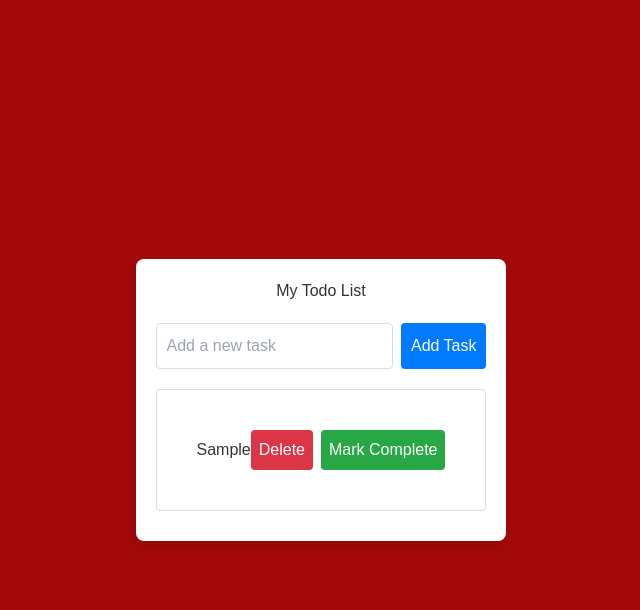
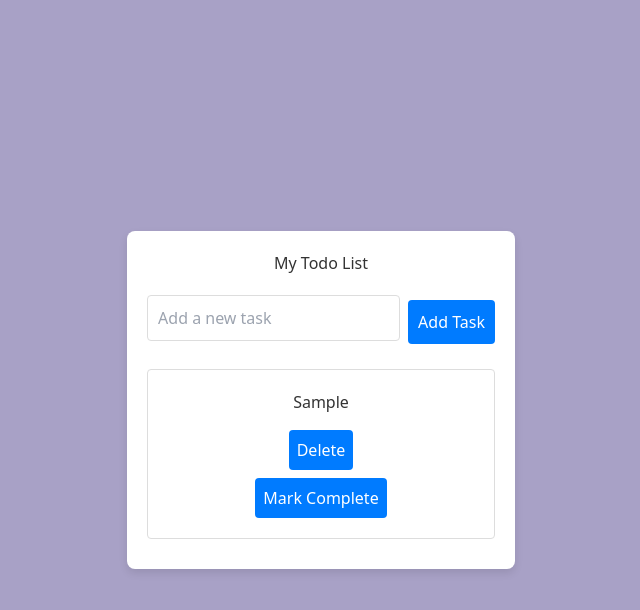
Before and after one commit to Rasibul/my-todo-app, a React (Create React App) app: page / in a window 1280 px wide. Both pictures are taken after typing "Sample" into the empty fields and a click on the button "Add Task". Shown: the top 610 px of the page, without its empty margins (319-959 px from the left). Built offline with nearby package versions, Linux system fonts and the light colour scheme.

Commit message:
change style for button

```diff
--- a/src/App.css
+++ b/src/App.css
@@ -1,6 +1,5 @@
 body {
-  font-family: 'Arial', sans-serif;
-  background-color: #a30909;
+  background-color: #a8a1c6;
   margin: 0;
   display: flex;
   justify-content: center;
@@ -24,15 +23,15 @@ h1 {
 
 .task-form {
   display: flex;
+  flex-direction: column; /* Stack elements vertically */
   margin-top: 20px;
 }
 
 .task-form input {
-  flex: 1;
   padding: 10px;
   border: 1px solid #ddd;
   border-radius: 4px;
-  margin-right: 8px;
+  margin-bottom: 8px; /* Space between input and buttons */
   outline: none;
 }
 
@@ -53,42 +52,46 @@ h1 {
 
 .task-item {
   display: flex;
+  flex-direction: column; /* Stack elements vertically on small screens */
   align-items: center;
   justify-content: space-between;
   background-color: #fff;
   border: 1px solid #ddd;
   border-radius: 4px;
-  padding: 40px;
+  padding: 20px; /* Reduced padding for better mobile experience */
   margin-bottom: 10px;
 }
 
 .task-text {
-  flex: 1;
   font-size: 16px;
   color: #333;
+  margin-bottom: 8px; /* Space between text and buttons */
 }
 
 .completed {
   text-decoration: line-through;
   color: #888;
-
 }
 
-.delete-btn {
-  background-color: #dc3545;
+.delete-btn,
+.toggle-btn {
+  background-color: #007bff;
   color: #fff;
   padding: 8px;
   border: none;
   border-radius: 4px;
   cursor: pointer;
-  margin-right: 8px;
+  margin-top: 8px; /* Space between buttons */
 }
 
-.toggle-btn {
-  background-color: #28a745;
-  color: #fff;
-  padding: 8px;
-  border: none;
-  border-radius: 4px;
-  cursor: pointer;
+/* Larger devices */
+@media (min-width: 768px) {
+  .task-form {
+    flex-direction: row; /* Arrange elements side by side on larger screens */
+    align-items: center;
+  }
+
+  .task-form input {
+    margin-right: 8px; /* Add gap between input and buttons */
+  }
 }
```
